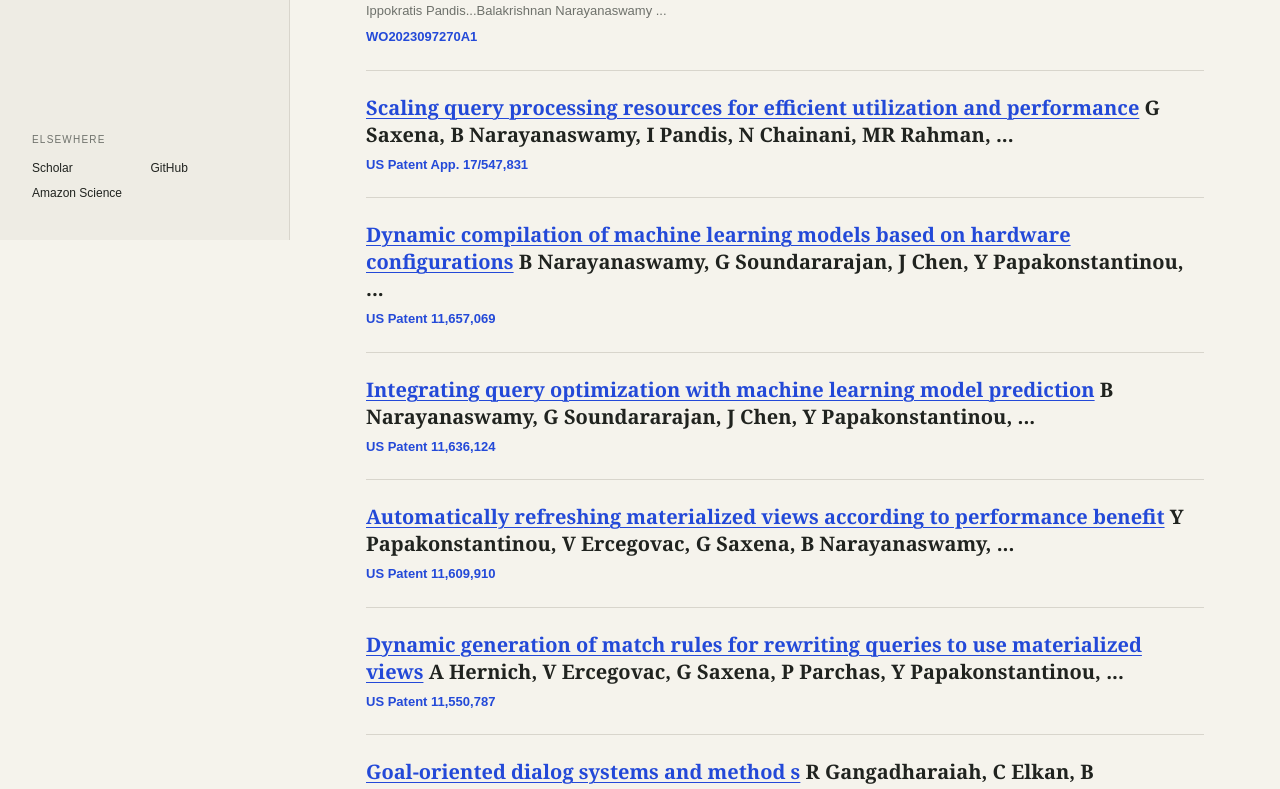
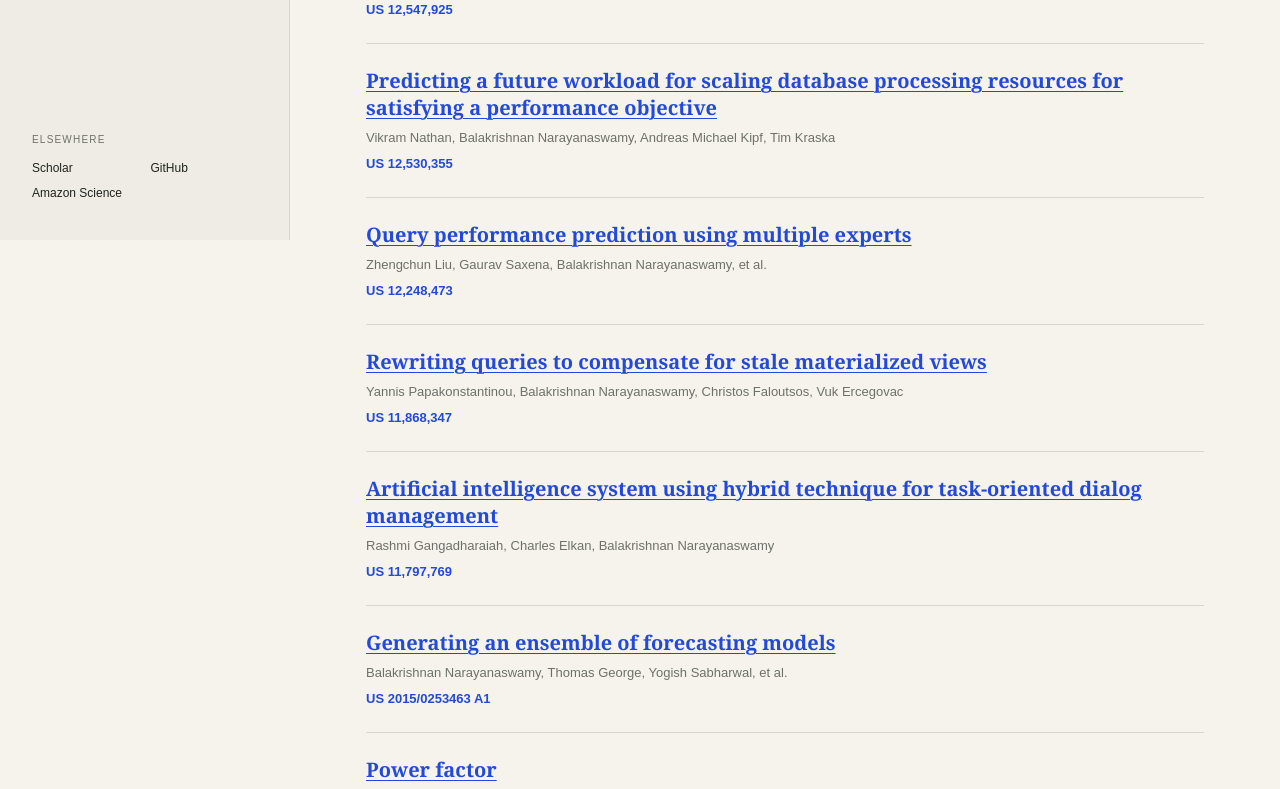
Before and after one commit to muralibalki/muralibalki.com, a Next.js app: page /patents in a window 1280 px wide. Shown: the part 560-1349 px from the top of the page. Built offline with nearby package versions, Linux system fonts and the light colour scheme.

Commit message:
Add newly identified patents and portrait

```diff
--- a/app/globals.css
+++ b/app/globals.css
@@ -24,6 +24,8 @@ a:hover { color: var(--accent); }
 .kicker { margin: 0 0 14px; color: var(--accent); font: 750 11px/1.1 Arial, sans-serif; letter-spacing: .18em; }
 h1 { margin: 0; font: 500 clamp(44px, 7vw, 82px)/.95 Georgia, serif; letter-spacing: -.055em; text-transform: lowercase; }
 .page-description { max-width: 670px; margin: 22px 0 0; color: var(--muted); font: 21px/1.5 Georgia, serif; }
+.about-portrait { width: min(100%, 431px); margin: -20px 0 48px; }
+.about-portrait img { display: block; width: 100%; height: auto; border: 1px solid var(--ink); box-shadow: 8px 8px 0 var(--ink); }
 .prose-section { max-width: 790px; margin: 0 0 58px; }
 .prose-section h2, .dense-section h2, .education-grid > h2 { margin: 0 0 20px; font: 700 14px/1.2 Arial, sans-serif; letter-spacing: .01em; }
 .prose-section p { margin: 0 0 18px; font: 18px/1.72 Georgia, serif; }
--- a/app/page.tsx
+++ b/app/page.tsx
@@ -1,3 +1,4 @@
+import Image from "next/image";
 import Link from "next/link";
 import { Frame } from "./site-chrome";
 import { recentPapers } from "./site-data";
@@ -26,6 +27,16 @@ export default function Home() {
           <p className="kicker">ABOUT ME</p>
           <h1>Defined by my work?</h1>
         </header>
+
+        <figure className="about-portrait">
+          <Image
+            src="/murali.jpg"
+            alt="Balakrishnan (Murali) Narayanaswamy"
+            width={431}
+            height={386}
+            priority
+          />
+        </figure>
 
         <section className="prose-section source-copy">
           <h2>Current :</h2>
--- a/app/patents/page.tsx
+++ b/app/patents/page.tsx
@@ -1,5 +1,6 @@
 import type { Metadata } from "next";
 import { Frame, PageHeader } from "../site-chrome";
+import { additionalPatents } from "../site-data";
 import { sourcePatents } from "../source-content";
 
 export const metadata: Metadata = { title: "Patents" };
@@ -14,6 +15,13 @@ export default function Patents() {
           description="Patents across databases, machine learning systems, dialog, forecasting, and energy systems."
         />
         <div className="patent-archive source-copy">
+          {additionalPatents.map((patent) => (
+            <article className="patent-source-row" key={patent.number}>
+              <h2><a href={patent.href} target="_blank" rel="noreferrer">{patent.title}</a></h2>
+              <p>{patent.inventors}</p>
+              <p className="patent-number">{patent.number}</p>
+            </article>
+          ))}
           {sourcePatents.map((patent) => (
             <article className="patent-source-row" key={patent.number}>
               <h2 dangerouslySetInnerHTML={{ __html: patent.title }} />
--- a/app/site-data.ts
+++ b/app/site-data.ts
@@ -15,19 +15,13 @@ export const recentPapers = [
   { year: "2020", venue: "KDD · Best Paper", title: "Temporal-Contextual Recommendation in Real-Time", authors: "Yifei Ma, Balakrishnan Narayanaswamy, Haibin Lin, Hao Ding", href: "https://www.amazon.science/publications/temporal-contextual-recommendation-in-real-time" },
 ];
 
-export const patents = [
-  ["2024", "Assisted Database Anomaly Mitigation", "US 12,130,788"],
-  ["2023", "Detecting idle periods at network endpoints for management actions at processing clusters for managed databases", "WO2023097270A1"],
-  ["2023", "Scaling query processing resources for efficient utilization and performance", "US Patent App. 17/547,831"],
-  ["2023", "Dynamic compilation of machine learning models based on hardware configurations", "US 11,657,069"],
-  ["2023", "Integrating query optimization with machine learning model prediction", "US 11,636,124"],
-  ["2023", "Automatically refreshing materialized views according to performance benefit", "US 11,609,910"],
-  ["2023", "Dynamic generation of match rules for rewriting queries to use materialized views", "US 11,550,787"],
-  ["2021", "Goal-oriented dialog systems and methods", "US 10,963,819"],
-  ["2020", "Task-oriented dialog systems utilizing combined supervised and reinforcement learning", "US 10,860,629"],
-  ["2020", "Demand forecasting via direct quantile loss optimization", "US 10,783,442"],
-  ["2017", "Non-technical loss detection and localization", "US 9,536,198"],
-  ["2016", "Power factor", "US 9,343,904"],
-  ["2016", "Condition-based management of power transformers", "US 9,312,695"],
-  ["2015", "Enforcing fine-grained demand management in smart grids", "US 9,188,967"],
-];
+export const additionalPatents = [
+  { title: "Assisted database anomaly mitigation", inventors: "Vikramank Yogendra Singh, Zhao Song, Balakrishnan Narayanaswamy, et al.", number: "US 12,554,691", href: "https://patents.google.com/patent/US12554691B1/en" },
+  { title: "Adapting concurrency to support machine learning model prediction", inventors: "Balakrishnan Narayanaswamy, Gokul Soundararajan, Jiayuan Chen, et al.", number: "US 12,547,925", href: "https://patents.google.com/patent/US12547925B1/en" },
+  { title: "Predicting a future workload for scaling database processing resources for satisfying a performance objective", inventors: "Vikram Nathan, Balakrishnan Narayanaswamy, Andreas Michael Kipf, Tim Kraska", number: "US 12,530,355", href: "https://patents.google.com/patent/US12530355B1/en" },
+  { title: "Query performance prediction using multiple experts", inventors: "Zhengchun Liu, Gaurav Saxena, Balakrishnan Narayanaswamy, et al.", number: "US 12,248,473", href: "https://patents.google.com/patent/US12248473B1/en" },
+  { title: "Rewriting queries to compensate for stale materialized views", inventors: "Yannis Papakonstantinou, Balakrishnan Narayanaswamy, Christos Faloutsos, Vuk Ercegovac", number: "US 11,868,347", href: "https://patents.google.com/patent/US11868347B1/en" },
+  { title: "Artificial intelligence system using hybrid technique for task-oriented dialog management", inventors: "Rashmi Gangadharaiah, Charles Elkan, Balakrishnan Narayanaswamy", number: "US 11,797,769", href: "https://patents.google.com/patent/US11797769B1/en" },
+  { title: "Generating an ensemble of forecasting models", inventors: "Balakrishnan Narayanaswamy, Thomas George, Yogish Sabharwal, et al.", number: "US 2015/0253463 A1", href: "https://patents.google.com/patent/US20150253463A1/en" },
+  { title: "Power factor", inventors: "Jagabondhu Hazra, Balakrishnan Narayanaswamy, Devasenapathi P. Seetharamakrishnan, Liyanage Chandratilak De Silva", number: "US 9,014,868", href: "https://patents.google.com/patent/US9014868B2/en" },
+] as const;
```
Also changed, not shown: public/murali.jpg (added).
